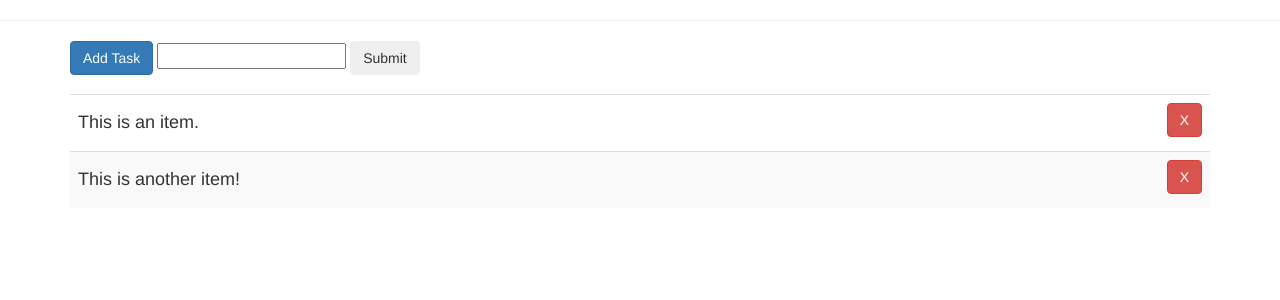
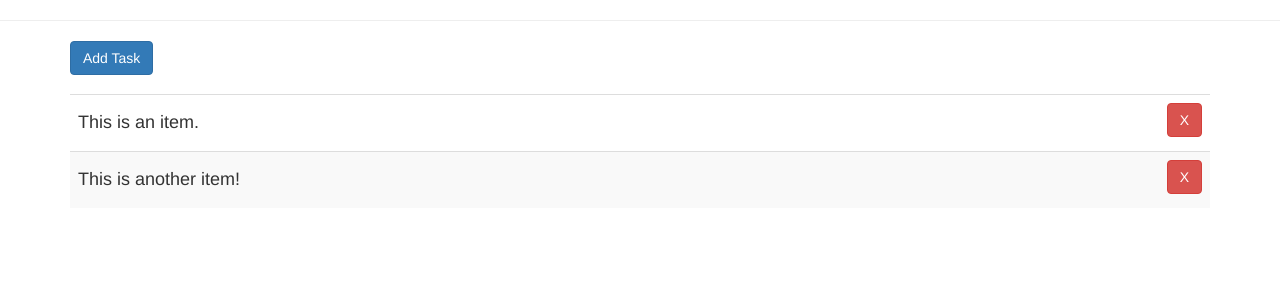
Before and after one commit to CuriousIbrahim/a-simple-to-do-list, a PHP site: page / in a window 1280 px wide. Shown: the part 70-370 px from the top of the page. Run offline with PHP 8.4, Linux system fonts and the light colour scheme; some libraries are stand-ins or nearby versions.

Commit message:
Added functionality to toggleFade the submit div (that includes the text field and the "Submit" button) when clicking the "Add Task" button.

```diff
--- a/css/styles.css
+++ b/css/styles.css
@@ -1,6 +1,6 @@
 div#submit {
-    display: inline;
-
+/*    display: inline;*/
+    display: none;
 }
 
 button#delete {
--- a/index.html
+++ b/index.html
@@ -26,7 +26,7 @@
 
         <div class="container">
 
-            <button class="btn btn-md btn-primary">Add Task</button>
+            <button id ="add-btn" class="btn btn-md btn-primary">Add Task</button>
             <div id="submit">
                 <input id="submit-input" type="text">
                 <button class="btn btn-s inline" id="submit-btn">Submit</button>
--- a/js/main.js
+++ b/js/main.js
@@ -51,6 +51,14 @@ function main() {
         $(this).closest("tr").remove();
 
     });
+
+
+    $("#add-btn").on("click", function () {
+
+        $(this).next().fadeToggle(300);
+        $(this).next().css("display", "inline");
+
+    });
 }
 
 function appendItemToTable(item){
```
